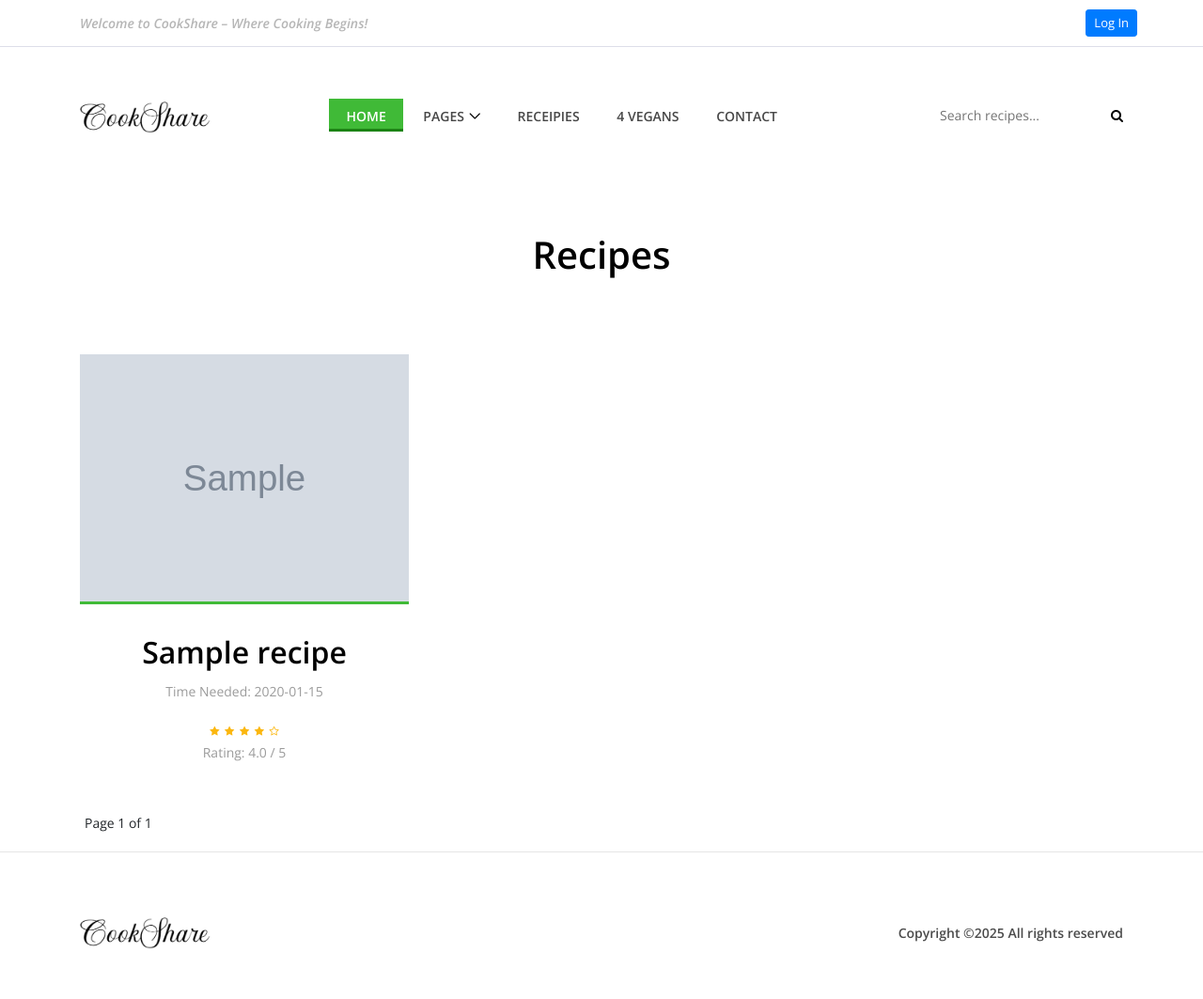
After one commit to ann-jo-mathew/recipe_system, a Django app: page /recipes/ in a window 1280 px wide. The commit adds this page. Shown: the whole page at 94% size. Run offline with Django 5.2, Linux system fonts and the light colour scheme; tables that the repository leaves empty hold one stand-in row (values such as "Sample post"); grey boxes marked "Sample" are stand-in pictures; some libraries are stand-ins or nearby versions; some web fonts are replaced.

Commit message:
Recipe display done

```diff
--- a/recipe/recipeApp/static/recipeApp/style.css
+++ b/recipe/recipeApp/static/recipeApp/style.css
@@ -1483,3 +1483,26 @@ height: 100%;
     .back-button:hover {
         background-color: #0056b3;
     }
+    .pagination {
+      text-align: center;
+      margin: 20px 0;
+  }
+  .pagination-list {
+      list-style: none;
+      padding: 0;
+      display: inline-block;
+  }
+  .pagination-list li {
+      display: inline;
+      margin: 0 5px;
+  }
+  .pagination-list a {
+      text-decoration: none;
+      padding: 8px 12px;
+      background-color: #007bff;
+      color: white;
+      border-radius: 5px;
+  }
+  .pagination-list a:hover {
+      background-color: #0056b3;
+  }
--- a/recipe/recipeApp/templates/recipeApp/base.html
+++ b/recipe/recipeApp/templates/recipeApp/base.html
@@ -244,7 +244,7 @@
                     </div>-->
                     <!-- Footer Logo -->
                     <div class="footer-logo">
-                        <a href="index.html"><img src="{% static 'recipeApp/img/core-img/logo.png' %}" width="140px"
+                        <a href="{% url 'index' %}"><img src="{% static 'recipeApp/img/core-img/logo.png' %}" width="140px"
                                 height="140px" alt=""></a>
                     </div>
                     <!-- Copywrite -->
--- /dev/null
+++ b/recipe/recipeApp/templates/recipeApp/recipes.html
@@ -0,0 +1,75 @@
+{% extends 'recipeApp/base.html' %}
+{% load static %}
+<!DOCTYPE html>
+<html lang="en">
+<head>
+    <meta charset="UTF-8">
+    <meta name="viewport" content="width=device-width, initial-scale=1.0">
+    <title>Recipes</title>
+</head>
+<body>
+   {% block content %}
+   <main>
+    <section class="best-receipe-area"></section>
+        <div class="container">
+            <div class="row">
+                <div class="col-12">
+                    <div class="section-heading">
+                        <h1>Recipes</h1>
+                    </div>
+                </div>
+            </div>
+            <div class="row">
+                {% for recipe in recipes %}
+                <div class="col-12 col-md-6 col-lg-4">
+                    <div class="single-best-receipe-area mb-30">
+
+                    <img src="{{ recipe.image.url }}" alt="{{ recipe.recipe_name }}">
+                    <div class="receipe-content">
+                         <a href="{% url 'recipe_detail' recipe_name=recipe.recipe_name %}">
+                        <h2>{{ recipe.recipe_name }}</h2></a>
+                        <p>Time Needed: {{ recipe.time_needed }}</p>
+
+                <div class="ratings">
+                    {% for _ in "12345"|slice:recipe.full_stars %}
+                        <i class="fa fa-star" aria-hidden="true"></i>
+                    {% endfor %}
+                    {% for _ in "12345"|slice:recipe.empty_stars %}
+                        <i class="fa fa-star-o" aria-hidden="true"></i>
+                    {% endfor %}
+
+                    {% if recipe.avg_rating %}
+                        <p>Rating: {{ recipe.avg_rating|floatformat:1 }} / 5</p>
+                    {% else %}
+                        <p>No ratings yet</p>
+                    {% endif %}
+                </div>
+            </div>
+        </div>
+    </div>
+    {% empty %}
+        <p>No recipes found.</p>
+    {% endfor %}
+        </div>
+         <div class="pagination">
+                <ul class="pagination-list">
+                    {% if recipes.has_previous %}
+                        <li><a href="?page=1">&laquo; First</a></li>
+                        <li><a href="?page={{ recipes.previous_page_number }}">Previous</a></li>
+                    {% endif %}
+
+                    <li>Page {{ recipes.number }} of {{ recipes.paginator.num_pages }}</li>
+
+                    {% if recipes.has_next %}
+                        <li><a href="?page={{ recipes.next_page_number }}">Next</a></li>
+                        <li><a href="?page={{ recipes.paginator.num_pages }}">Last &raquo;</a></li>
+                    {% endif %}
+                </ul>
+            </div>
+        </div>
+
+    </section>
+    </main>
+{% endblock %}
+</body>
+</html>
--- a/recipe/recipeApp/urls.py
+++ b/recipe/recipeApp/urls.py
@@ -3,11 +3,12 @@ from . import views
 from django.conf import settings
 from django.conf.urls.static import static
 from .views import search_recipe
-from .views import recipe_detail, recipe_comments, favorite_recipe, favorites, change_password
+from .views import recipe_detail, recipe_comments, favorite_recipe, favorites, change_password, recipe_list
 
 
 urlpatterns = [
     path('', views.index, name='index'),
+    path('recipes/', views.recipe_list, name='recipes'),
     path('login/', views.login_user, name='loginuser'),
     path('signup/', views.signup, name='signup'),
     path('logout/',views.logout_user, name='logout'),
--- a/recipe/recipeApp/views.py
+++ b/recipe/recipeApp/views.py
@@ -12,6 +12,7 @@ from django.contrib.auth import update_session_auth_hash
 from django.contrib.auth.forms import PasswordChangeForm
 from django.core.mail import send_mail
 from django.contrib.auth.hashers import make_password
+from django.core.paginator import Paginator
 import random
 import string
 
@@ -237,5 +238,13 @@ def favorites(request):
     return render(request, 'recipeApp/favorites.html', {'favorite_recipes': favorite_recipes})
 
 def recipe_list(request):
-    recipes = Recipe.objects.all().annotate(avg_rating=Avg('rating__rating'))
-    return render(request, 'recipeApp/recipe_list.html', {'recipes': recipes})
+    recipes = Recipe.objects.all().annotate(avg_rating=Avg('rating__rating')).order_by('-created_at')
+    # Convert avg_rating to full_stars and empty_stars
+    for recipe in recipes:
+        recipe.full_stars = int(recipe.avg_rating) if recipe.avg_rating else 0
+        recipe.empty_stars = 5 - recipe.full_stars
+
+    paginator = Paginator(recipes, 9)
+    page_number = request.GET.get('page')
+    recipes = paginator.get_page(page_number)
+    return render(request, 'recipeApp/recipes.html', {'recipes': recipes})
```
Also changed, not shown: recipe/recipeApp/templates/recipeApp/logout.html (deleted).
